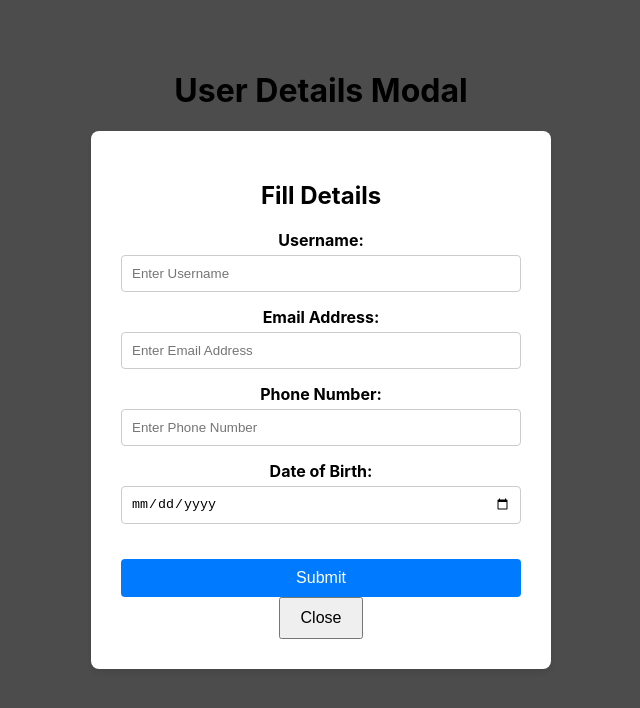
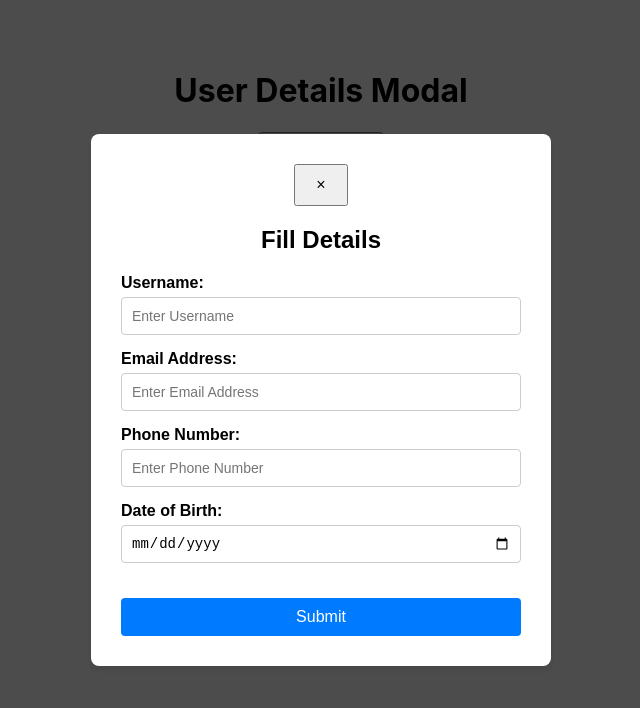
Before and after one commit to WinodShetty/xmodal, a React (Create React App) app: page / in a window 1280 px wide. Both pictures are taken after a click on the button "Open Form". Shown: the top 708 px of the page, without its empty margins (319-959 px from the left). Built offline with nearby package versions, Linux system fonts and the light colour scheme.

Commit message:
added error handlings

```diff
--- a/src/Modal.css
+++ b/src/Modal.css
@@ -1,3 +1,4 @@
+/* Modal Overlay */
 .modal {
   position: fixed;
   top: 0;
@@ -10,6 +11,7 @@
   align-items: center;
 }
 
+/* Modal Content Box */
 .modal-content {
   background-color: white;
   padding: 30px;
@@ -17,36 +19,48 @@
   width: 400px;
   box-shadow: 0 4px 8px rgba(0, 0, 0, 0.1);
   text-align: center;
+  font-family: Arial, sans-serif;
 }
 
+/* Modal Header */
 h2 {
   margin-bottom: 20px;
+  font-size: 24px;
+  font-weight: bold;
 }
 
+/* Form Styling */
 form {
   display: flex;
   flex-direction: column;
   gap: 15px;
 }
 
+/* Label Styling */
 label {
   display: block;
   font-weight: bold;
   margin-bottom: 5px;
+  text-align: left;
+  font-size: 16px;
 }
 
+/* Input Field Styling */
 input {
   padding: 10px;
   border: 1px solid #ccc;
   border-radius: 4px;
   width: 100%;
   box-sizing: border-box;
+  font-size: 14px;
 }
 
+/* Date Input Styling */
 input[type="date"] {
   padding: 9px; /* Adjust for date picker button */
 }
 
+/* Submit Button Styling */
 button[type="submit"] {
   padding: 10px 15px;
   background-color: #007bff;
@@ -55,12 +69,15 @@ button[type="submit"] {
   border-radius: 4px;
   cursor: pointer;
   margin-top: 20px;
+  font-size: 16px;
 }
 
+/* Submit Button Hover Effect */
 button[type="submit"]:hover {
   background-color: #0056b3;
 }
 
+/* Close Button Styling */
 button[type="button"] {
   padding: 10px 15px;
   background-color: #6c757d;
@@ -69,14 +86,21 @@ button[type="button"] {
   border-radius: 4px;
   cursor: pointer;
   margin-top: 10px;
+  font-size: 16px;
 }
 
+/* Close Button Hover Effect */
 button[type="button"]:hover {
   background-color: #5a6268;
 }
 
-.error {
-  color: red;
-  font-size: 12px;
-  margin-top: 5px;
+button[type="close"] {
+  padding: 10px 15px;
+  background-color: #007bff;
+  color: white;
+  border: none;
+  border-radius: 4px;
+  cursor: pointer;
+  margin-top: 20px;
+  font-size: 16px;
 }
--- a/src/Modal.js
+++ b/src/Modal.js
@@ -8,31 +8,29 @@ function Modal({ closeModal }) {
     phone: '',
     dob: '',
   });
-  const [errors, setErrors] = useState({});
-
-  const validate = () => {
-    const errors = {};
-    if (!formData.username) errors.username = 'Username is required';
-    if (!formData.email) errors.email = 'Email is required';
-    if (formData.email && !/^[\w-]+@([\w-]+\.)+[\w-]{2,4}$/.test(formData.email)) {
-      errors.email = 'Invalid email format';
-    }
-    if (!formData.phone) errors.phone = 'Phone number is required';
-    if (formData.phone && !/^\d{10}$/.test(formData.phone)) {
-      errors.phone = 'Invalid phone number format';
-    }
-    if (!formData.dob) errors.dob = 'Date of birth is required';
-    return errors;
-  };
 
   const handleSubmit = (e) => {
     e.preventDefault();
-    const validationErrors = validate();
-    if (Object.keys(validationErrors).length === 0) {
+    const form = e.target;
+
+    // Phone number validation
+    if (formData.phone && !/^\d{10}$/.test(formData.phone)) {
+      alert('Phone number must be exactly 10 digits.');
+      return;
+    }
+
+    // Date of birth validation
+    if (!formData.dob) {
+      alert('Please enter your date of birth.');
+      return;
+    }
+
+    // Trigger native form validation
+    if (form.checkValidity() === false) {
+      e.stopPropagation();
+    } else {
       console.log('Form submitted:', formData);
       closeModal();
-    } else {
-      setErrors(validationErrors);
     }
   };
 
@@ -43,8 +41,9 @@ function Modal({ closeModal }) {
   return (
     <div className="modal">
       <div className="modal-content">
+        <button className="close-icon" onClick={closeModal}>×</button>
         <h2>Fill Details</h2>
-        <form onSubmit={handleSubmit}>
+        <form onSubmit={handleSubmit} noValidate>
           <div>
             <label>Username:</label>
             <input
@@ -53,30 +52,31 @@ function Modal({ closeModal }) {
               value={formData.username}
               onChange={handleChange}
               placeholder="Enter Username"
+              required
             />
-            {errors.username && <span className="error">{errors.username}</span>}
           </div>
           <div>
             <label>Email Address:</label>
             <input
-              type="text"
+              type="email"
               name="email"
               value={formData.email}
               onChange={handleChange}
               placeholder="Enter Email Address"
+              required
             />
-            {errors.email && <span className="error">{errors.email}</span>}
           </div>
           <div>
             <label>Phone Number:</label>
             <input
-              type="text"
+              type="tel"
               name="phone"
               value={formData.phone}
               onChange={handleChange}
               placeholder="Enter Phone Number"
+              pattern="^\d{10}$"
+              required
             />
-            {errors.phone && <span className="error">{errors.phone}</span>}
           </div>
           <div>
             <label>Date of Birth:</label>
@@ -85,13 +85,11 @@ function Modal({ closeModal }) {
               name="dob"
               value={formData.dob}
               onChange={handleChange}
-              placeholder="dd-mm-yyyy"
+              required
             />
-            {errors.dob && <span className="error">{errors.dob}</span>}
           </div>
           <button type="submit">Submit</button>
         </form>
-        <button onClick={closeModal}>Close</button>
       </div>
     </div>
   );
```
